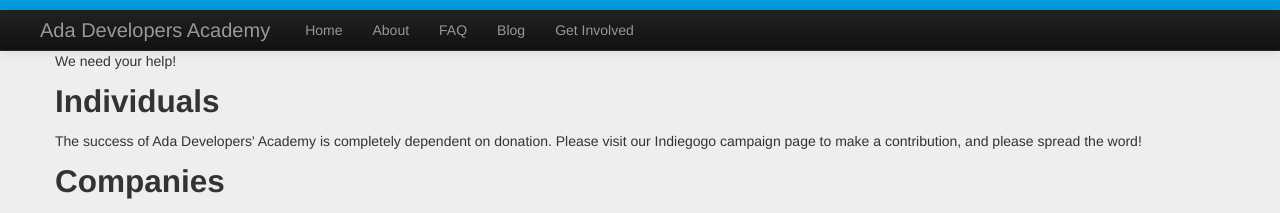
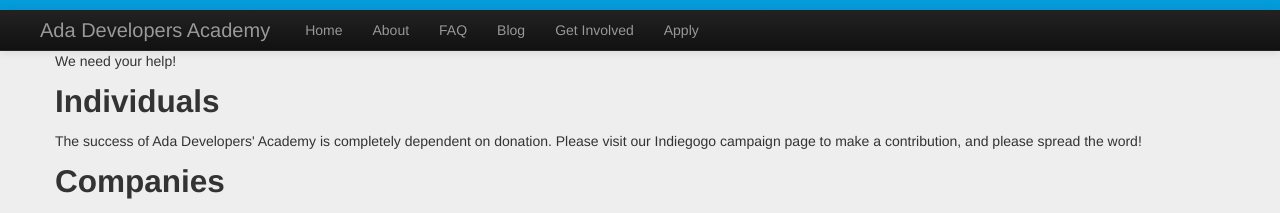
Before and after one commit to Ada-Developers-Academy/adadevelopersacademy.org, a Jekyll site: the page built from community/index.html, in a window 1280 px wide. Shown: the top 213 px of the page. Built offline with Jekyll 4.4.1, drawn with Linux system fonts in a browser that asks for light colours; nearby versions of some CDN libraries; comment, search, counter and statistics services are not loaded.

Commit message:
Add apply page.

```diff
--- a/_layouts/default.html
+++ b/_layouts/default.html
@@ -35,6 +35,7 @@
             <li class="{% if page.url == '/faq/index.html'   %}active{% endif %}"><a href="/faq">FAQ</a></li>
             <li class="{% if page.blog %}active{% endif %}"><a href="/blog">Blog</a></li>
             <li class="{% if page.url == '/about/community.html' %}active{% endif %}"><a href="/community">Get Involved</a></li>
+            <li class="{% if page.url == '/about/apply.html' %}active{% endif %}"><a href="/apply">Apply</a></li>
           </ul>
         </div><!--/.nav-collapse -->
       </div>
--- /dev/null
+++ b/apply/index.html
@@ -0,0 +1,6 @@
+---
+layout: default
+title: Apply - Ada Developers' Academy
+---
+
+<h2>Coming Soon</h2>
```
